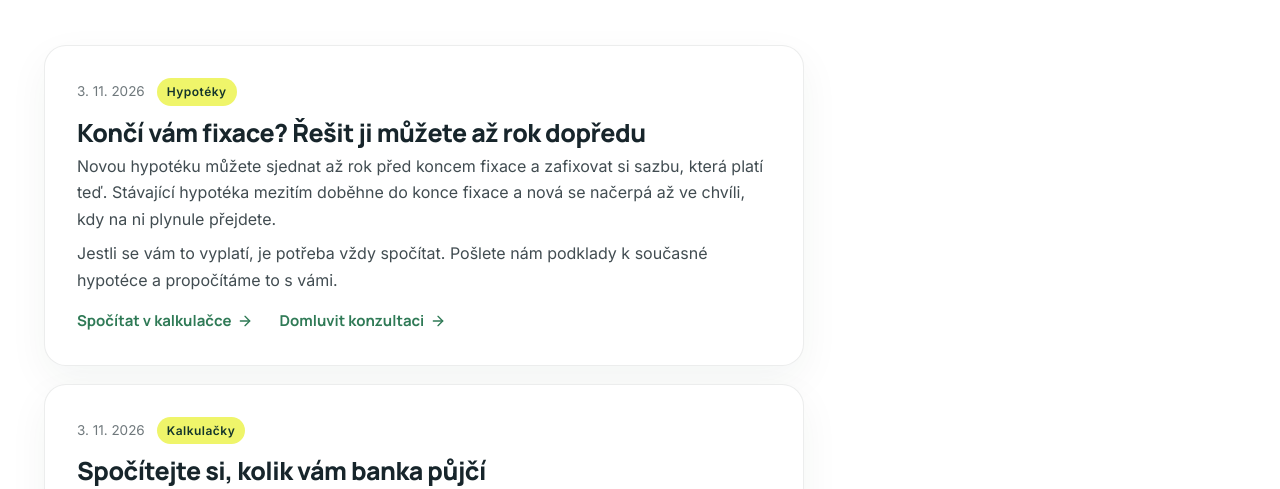
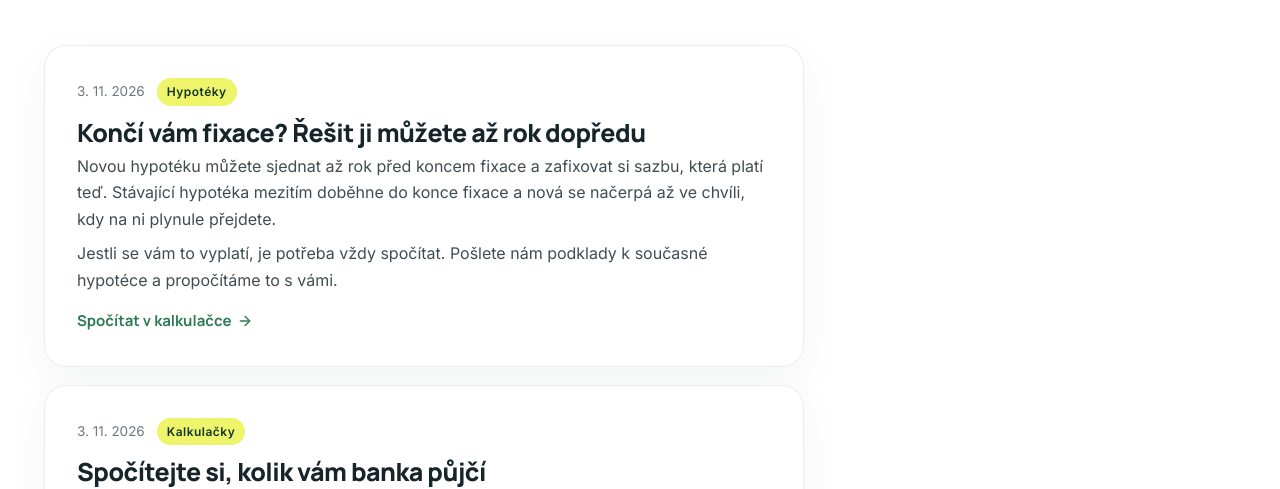
Before and after one commit to denisarapak-lab/financelab, a plain HTML site: page novinky.html in a window 1280 px wide. Shown: the part 260-749 px from the top of the page. Drawn offline with Linux system fonts and the light colour scheme.

Commit message:
Novinky: u fixace jen odkaz na kalkulačku
Co-Authored-By: Claude Opus 5.5 <noreply@anthropic.com>

```diff
--- a/novinky.html
+++ b/novinky.html
@@ -149,10 +149,7 @@
           <h2>Končí vám fixace? Řešit ji můžete až rok dopředu</h2>
           <p>Novou hypotéku můžete sjednat až rok před koncem fixace a zafixovat si sazbu, která platí teď. Stávající hypotéka mezitím doběhne do konce fixace a nová se načerpá až ve chvíli, kdy na ni plynule přejdete.</p>
           <p>Jestli se vám to vyplatí, je potřeba vždy spočítat. Pošlete nám podklady k současné hypotéce a propočítáme to s vámi.</p>
-          <div class="news-links">
-            <a href="kalkulacka-kolik-mi-banka-pujci.html" class="news-link">Spočítat v kalkulačce <i data-lucide="arrow-right" style="width:16px;height:16px;"></i></a>
-            <a href="index.html#objednat" class="news-link">Domluvit konzultaci <i data-lucide="arrow-right" style="width:16px;height:16px;"></i></a>
-          </div>
+          <a href="kalkulacka-kolik-mi-banka-pujci.html" class="news-link">Spočítat v kalkulačce <i data-lucide="arrow-right" style="width:16px;height:16px;"></i></a>
         </article>
 
         <article class="news-item reveal" id="kalkulacka-kolik-mi-banka-pujci">
--- a/styles.css
+++ b/styles.css
@@ -449,7 +449,6 @@
   .news-item p + p { margin-top: 8px; }
   .news-link { display: inline-flex; align-items: center; gap: 6px; margin-top: 16px; font-family: 'Manrope', sans-serif; font-weight: 700; font-size: 15px; color: #2f7a56; text-decoration: none; }
   .news-link:hover { color: var(--forest); }
-  .news-links { display: flex; flex-wrap: wrap; column-gap: 26px; }
 
 /* MOBIL: písmo ve formulářích aspoň 16 px, jinak iPhone při psaní přiblíží stránku */
 @media (max-width: 600px) {
```
